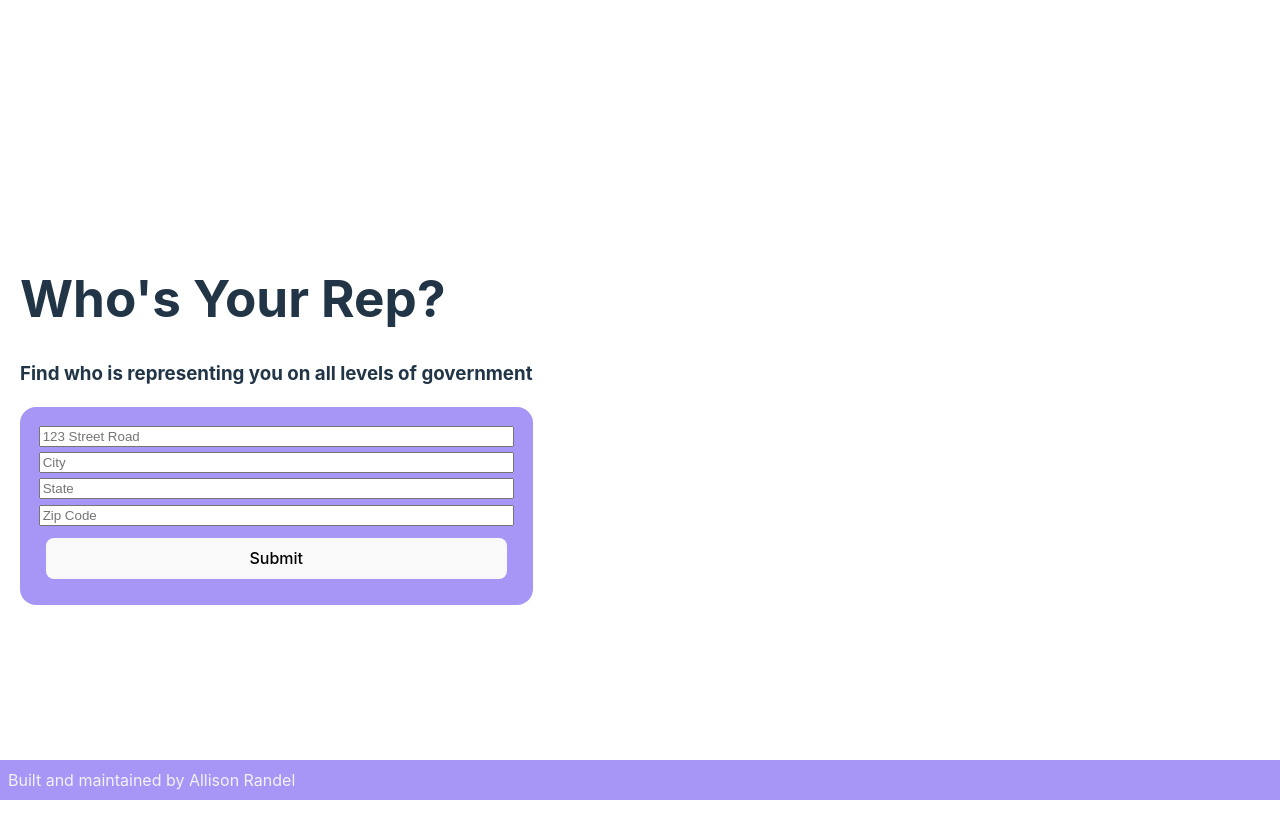
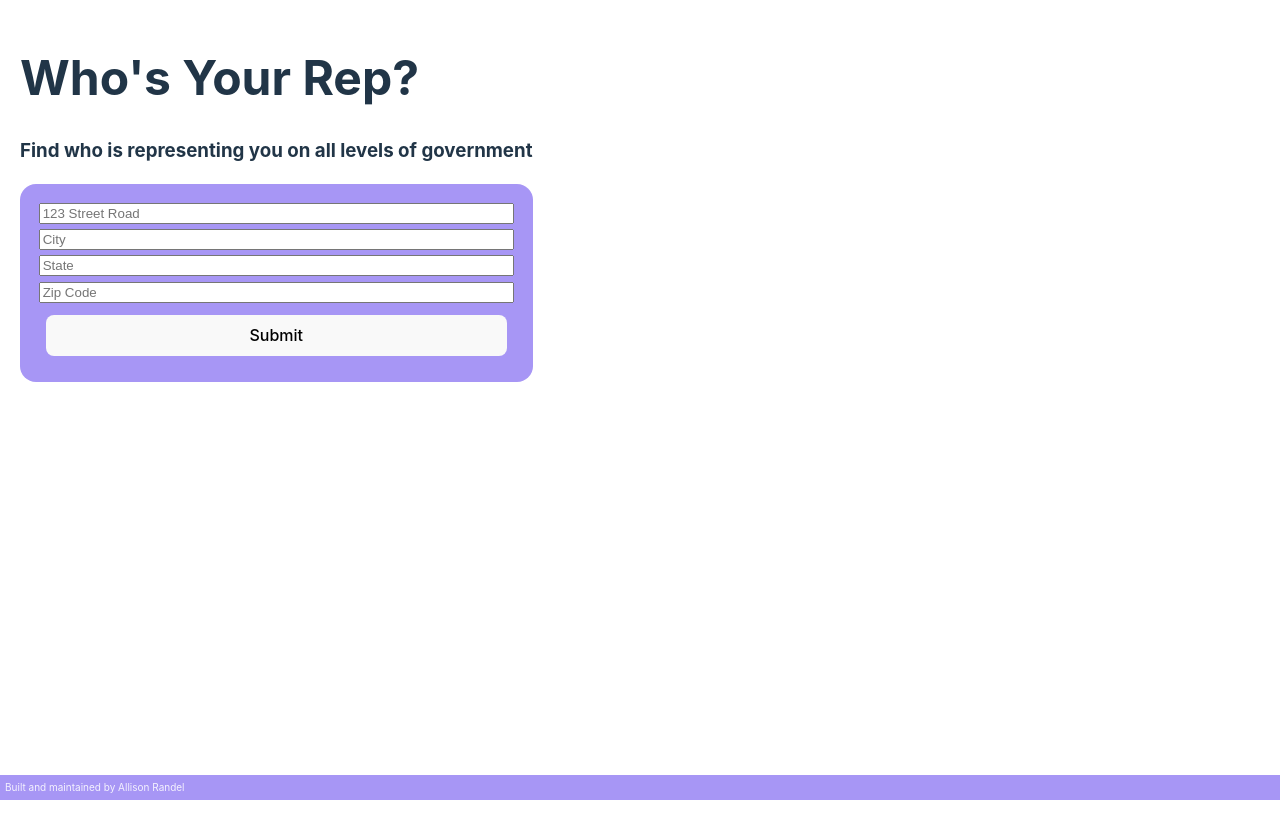
Before and after one commit to arandel1/whos-your-rep, a React (Vite) app: page / in a window 1280 px wide. Built offline with nearby package versions, Linux system fonts and the light colour scheme.

Commit message:
adjusting css

```diff
--- a/src/index.css
+++ b/src/index.css
@@ -25,17 +25,18 @@ a:hover {
 body {
   margin: 20px;
   display: flex;
-  place-items: center;
+  /* place-items: center; */
   min-width: 320px;
   min-height: 100vh;
 }
 
 h1 {
-  font-size: 3.2em;
+  font-size: 3em;
   line-height: 1.1;
 }
 
 .footer-bar {
+  font-size:x-small;
   position:fixed;
   left: 0;
   bottom: 0;
```
Also changed, not shown: 1 other file (tests, documents, lock files or other folders).
